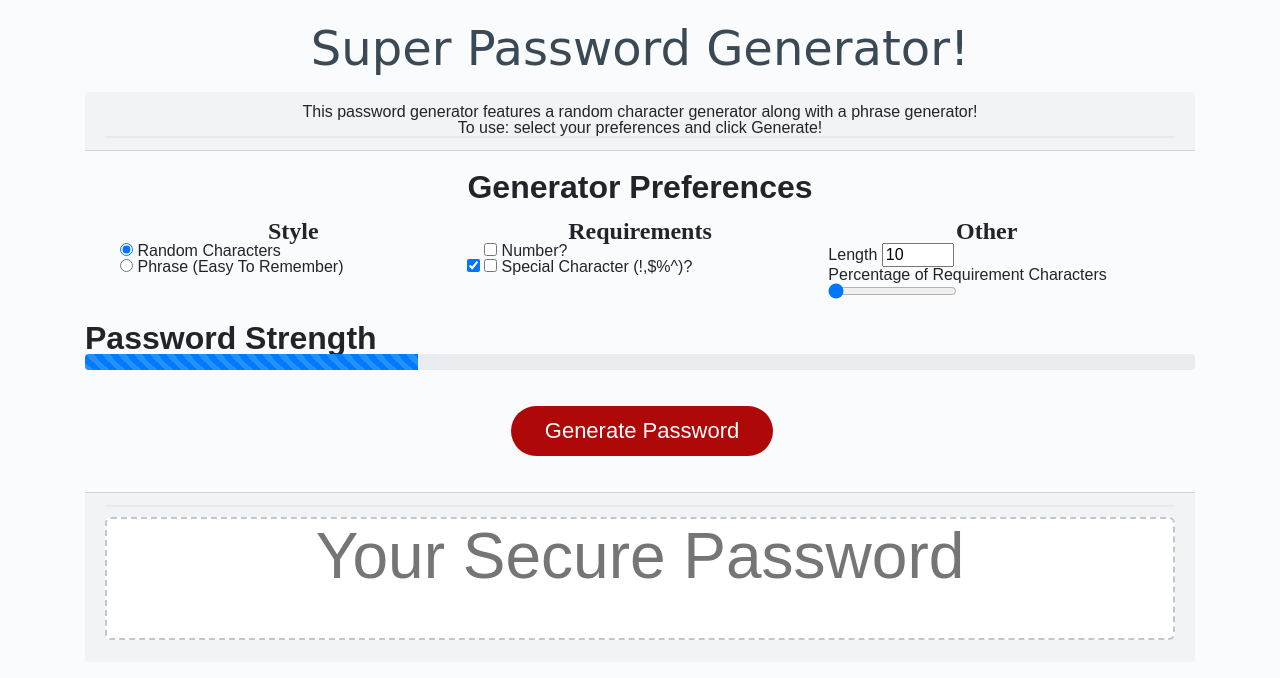
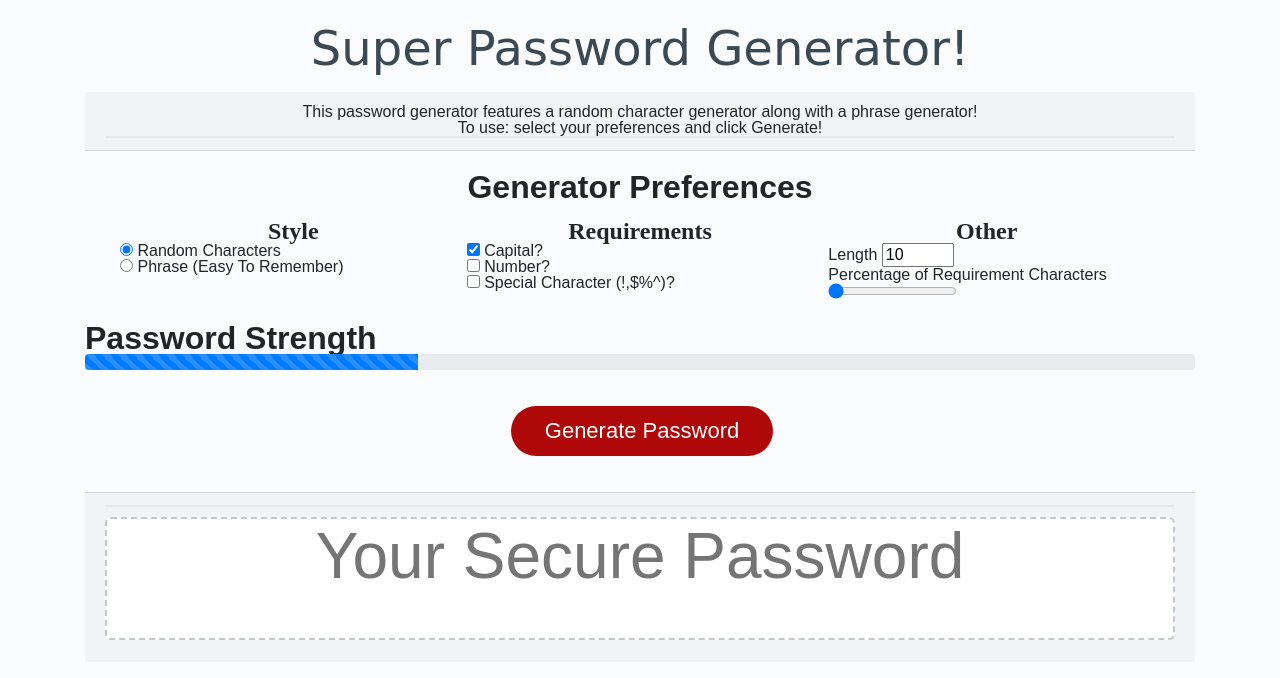
Before and after one commit to Sakiskid/Super-Password-Generator, a plain HTML site: page index.html in a window 1280 px wide. Drawn offline with nearby package versions, Linux system fonts and the light colour scheme; a web font is replaced by a local one.

Commit message:
forgot a quotation for html validation

```diff
--- a/index.html
+++ b/index.html
@@ -50,7 +50,7 @@
                 <div class="col">
                   <h3>Requirements</h3>
                   <input type="checkbox" id="pref-reqs-capitals" name="pref-reqs-capitals" checked>
-                  <label for="pref-reqs-capitals>Capital?</label>
+                  <label for="pref-reqs-capitals">Capital?</label>
                   <br>
                   <input type="checkbox" id="pref-reqs-numbers" name="pref-reqs-numbers">
                   <label for="pref-reqs-numbers">Number?</label>
```
